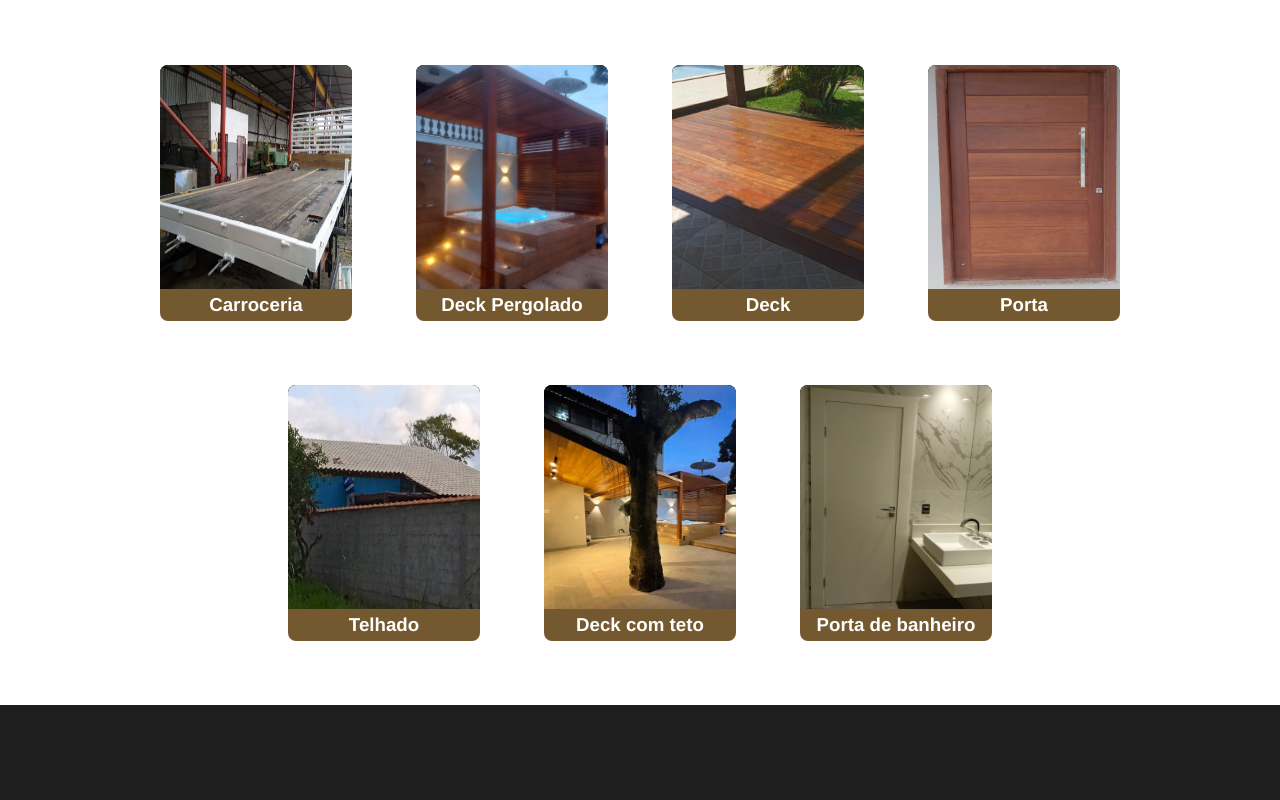
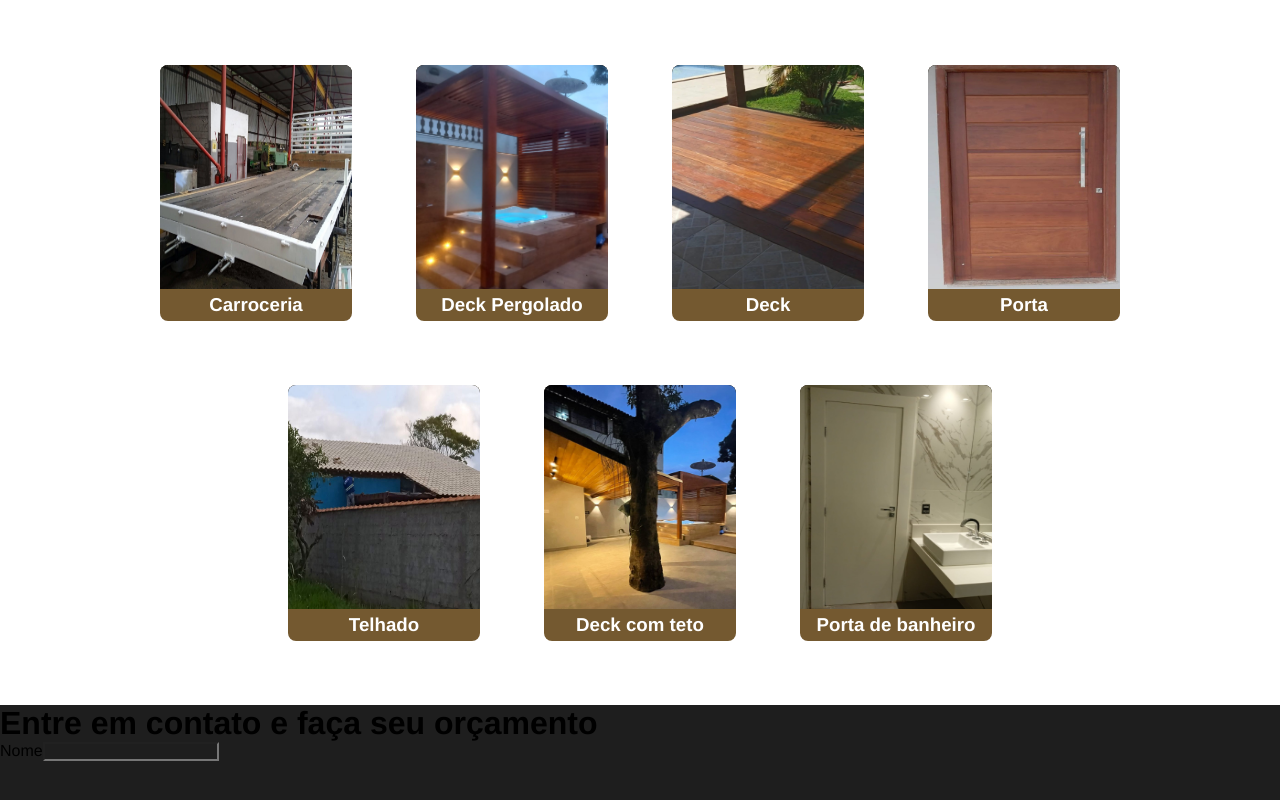
Before and after one commit to ramirezmz/carpintaria-nova-era, a React (Vite) app: page / in a window 1280 px wide. Shown: the part 1429-2229 px from the top of the page. Before the commit the page ends 2134 px from the top, so only its background shows below. Built offline with nearby package versions, Linux system fonts and the light colour scheme.

Commit message:
feat: start create form

```diff
--- a/src/App.tsx
+++ b/src/App.tsx
@@ -1,5 +1,6 @@
 import React from 'react'
 import Banner from './components/Banner/Banner'
+import Form from './components/Form/Form'
 import Header from './components/Header/Header'
 import About from './pages/About'
 import Services from './pages/Services'
@@ -11,6 +12,7 @@ function App() {
          <Banner />
          <About />
          <Services />
+         <Form />
       </div>
    )
 }
--- /dev/null
+++ b/src/components/Form/Form.tsx
@@ -0,0 +1,16 @@
+import React from 'react'
+import {Content} from './styled'
+
+function Form() {
+   return (
+      <Content>
+         <form action="#">
+            <h1>Entre em contato e faça seu orçamento</h1>
+            <label>Nome</label>
+            <input type="text" />
+         </form>
+      </Content>
+   )
+}
+
+export default Form
--- /dev/null
+++ b/src/components/Form/styled.ts
@@ -0,0 +1,6 @@
+import styled from 'styled-components'
+
+export const Content = styled.div`
+   width: 100vw;
+   height: 100vh;
+`
--- a/src/pages/styled.ts
+++ b/src/pages/styled.ts
@@ -31,7 +31,6 @@ export const ContentValore = styled.div`
 
 export const ContentServices = styled.div`
    background-color: #fff;
-   position: absolute;
    width: 100vw;
    display: flex;
    flex-direction: column;
```
